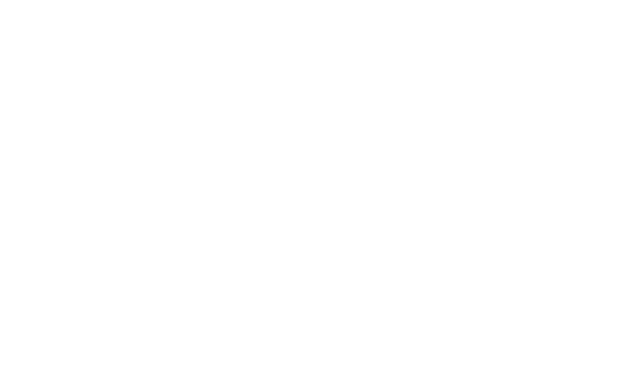
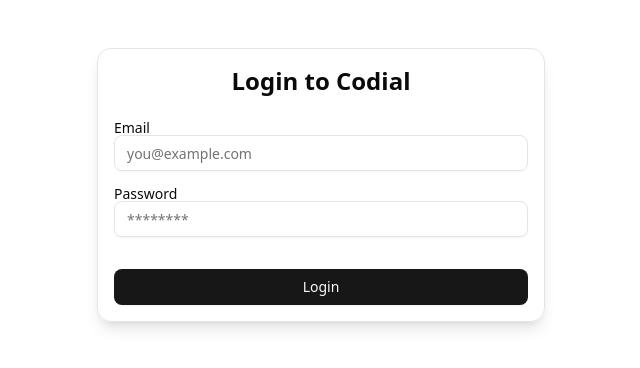
Before and after one commit to h4rsh003/Codial, a React (Vite) app in the folder client/: page /login in a window 1280 px wide. Before the commit this address had no page. Shown: the top 368 px of the page, without its empty margins (319-959 px from the left). Built offline with nearby package versions, Linux system fonts and the light colour scheme.

Commit message:
Added user login functionality

```diff
--- a/client/src/App.tsx
+++ b/client/src/App.tsx
@@ -1,11 +1,13 @@
 import { BrowserRouter as Router, Routes, Route } from "react-router-dom";
 import Signup from "./pages/Signup";
+import Login from "./pages/login";
 
 const App = () => {
   return (
     <Router>
       <Routes>
         <Route path="/signup" element={<Signup />} />
+        <Route path="/login" element={<Login />} />
       </Routes>
     </Router>
   );
--- /dev/null
+++ b/client/src/pages/Login.tsx
@@ -0,0 +1,62 @@
+import { useState } from "react"
+import { useNavigate } from "react-router-dom";
+import api from "../lib/api";
+import { Button } from "../components/ui/button";
+import { Label } from "../components/ui/label";
+import { Input } from "../components/ui/input";
+
+
+const Login = () => {
+    const [formData, setFormData] = useState({ email: "", password: "" });
+    const navigate = useNavigate();
+
+    const handleSubmit = async (e: React.FormEvent) => {
+        e.preventDefault();
+
+        try {
+            const response = await api.post("/auth/login", formData);
+            console.log("Login success", response.data);
+            alert("Login Successful!");
+
+            localStorage.setItem("token", response.data.token);
+            navigate("/dashboard");
+
+        } catch (err: any){
+            console.error("Login error", err.response?.data || err.message);
+            alert("Login failed. Check your credentials.");
+        }
+    };
+    return (
+        <div className="max-w-md mx-auto mt-12 p-4 border rounded-xl shadow-lg">
+            <h2 className="text-2xl font-semibold mb-6 text-center">Login to Codial</h2>
+
+            <form className="space-y-4" onSubmit={handleSubmit}>
+                <div>
+                    <Label htmlFor="email">Email</Label>
+                    <Input
+                        id="email"
+                        type="email"
+                        placeholder="you@example.com"
+                        value={formData.email}
+                        onChange={(e) => setFormData({ ...formData, email: e.target.value })}
+                    />
+                </div>
+
+                <div>
+                    <Label htmlFor="password">Password</Label>
+                    <Input
+                        id="password"
+                        type="password"
+                        placeholder="********"
+                        value={formData.password}
+                        onChange={(e) => setFormData({ ...formData, password: e.target.value })}
+                    />
+                </div>
+
+                <Button type="submit" className="w-full mt-4">Login</Button>
+            </form>
+        </div>
+    );
+};
+
+export default Login
--- a/client/src/pages/Signup.tsx
+++ b/client/src/pages/Signup.tsx
@@ -3,8 +3,11 @@
 import { useState } from "react";
 import { Input } from "../components/ui/input";
 import api from "../lib/api";
+import { useNavigate } from "react-router-dom";
+
 
 const Signup = () => {
+  const navigate = useNavigate();
   const [avatar, setAvatar] = useState<File | null>(null);
   const [previewUrl, setPreviewUrl] = useState<string | null>(null);
   const [formData, setFormData] = useState({
@@ -37,15 +40,28 @@
     if (avatar) form.append("avatar", avatar);
 
     try {
-      const res = await api.post("/auth/signup", form, {
-        withCredentials: true,
-      });
+      const res = await api.post("/auth/signup", form);
 
       console.log("Signup success:", res.data);
       alert("Signup successful!");
+
+      // Reset form
+      setFormData({
+        name: "",
+        email: "",
+        password: "",
+        skills: "",
+        github: "",
+        resume: "",
+      });
+      setAvatar(null);
+      setPreviewUrl(null);
+
+      navigate("/login");
+
     } catch (err: unknown) {
       if (err && typeof err === "object" && "response" in err) {
-        const axiosErr = err as { response?: { data: any } };
+        const axiosErr = err as { response?: { data: unknown } };
         console.error("Signup error:", axiosErr.response?.data || err);
         alert("Signup failed.");
       } else {
```
